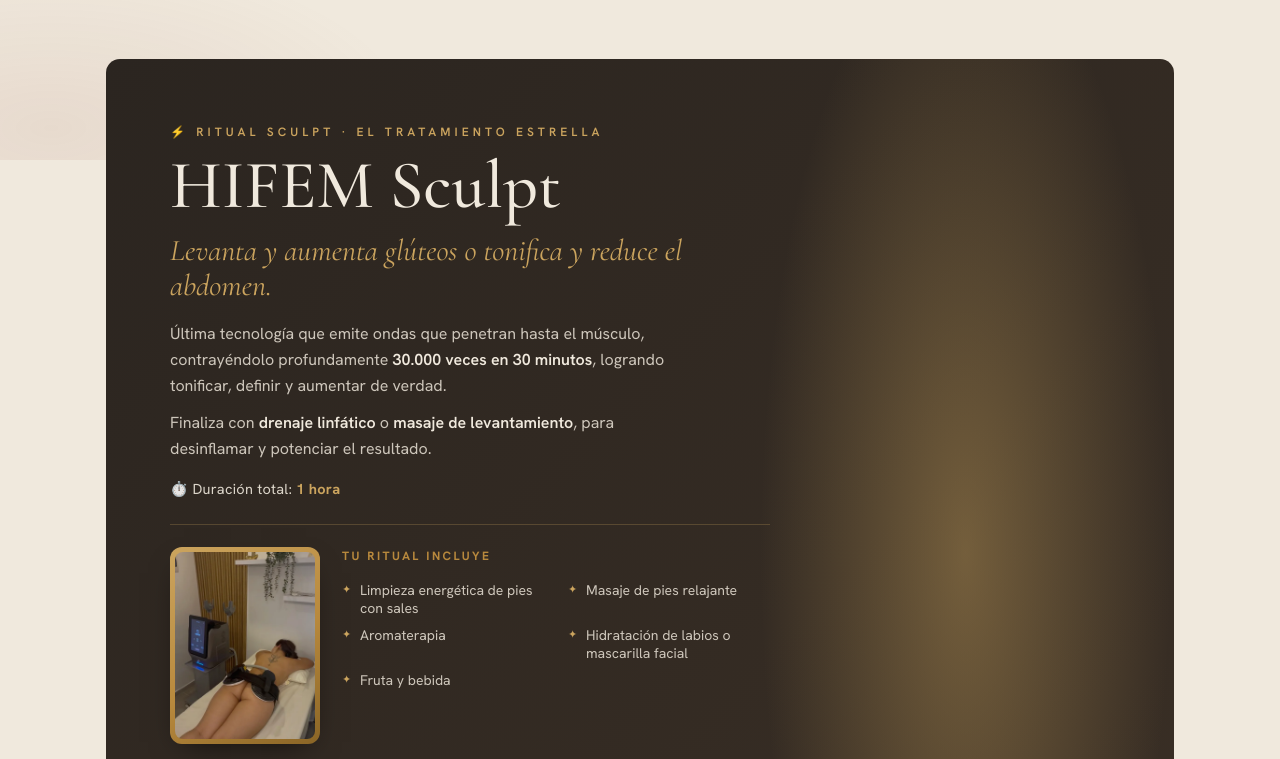
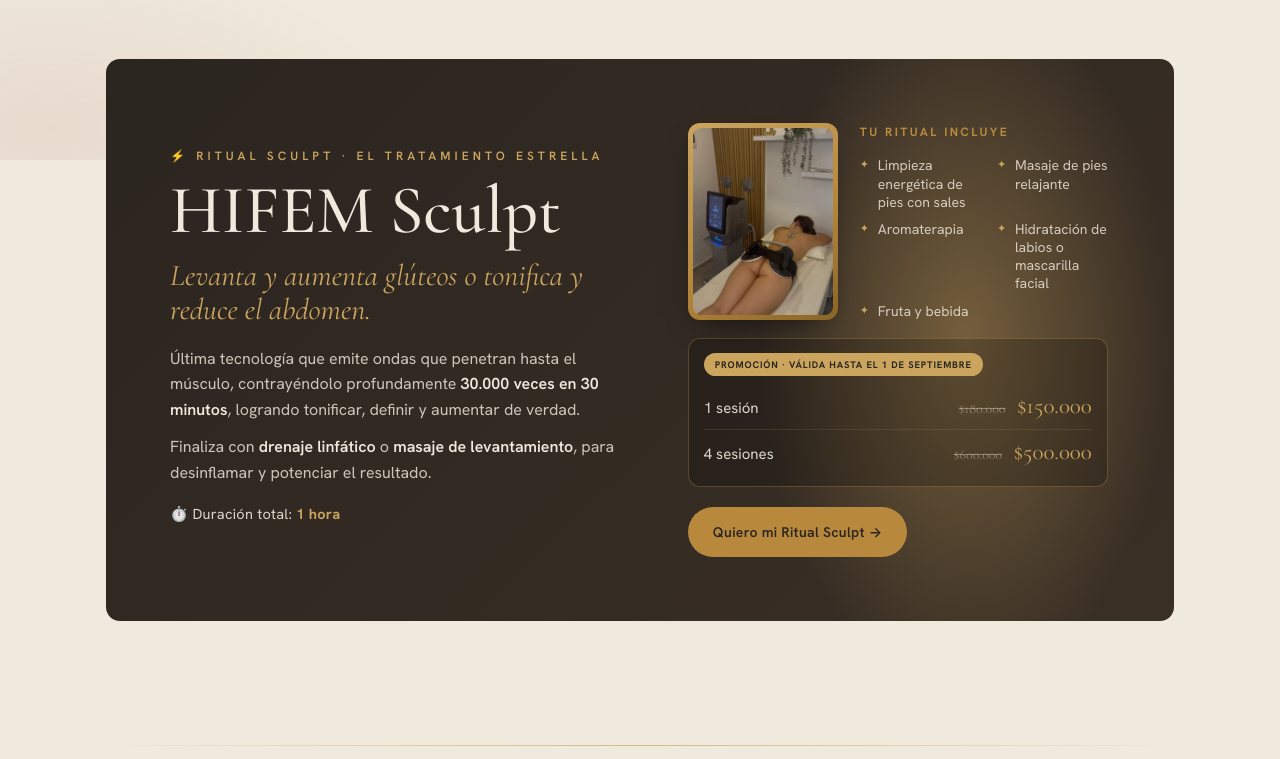
Before and after one commit to spasolessa/solessa, a plain HTML site: page spa/index.html in a window 1280 px wide. Shown: the part 640-1399 px from the top of the page. Drawn offline with nearby package versions, Linux system fonts and the light colour scheme.

Commit message:
Spa: HIFEM en 2 columnas en desktop (arreglar vacío)
Co-Authored-By: Claude Opus 4.8 <noreply@anthropic.com>

```diff
--- a/spa/assets/css/styles.css
+++ b/spa/assets/css/styles.css
@@ -157,7 +157,10 @@ section[id]{scroll-margin-top:clamp(76px,10vw,92px)}
   background:linear-gradient(135deg,var(--tinta),var(--tinta-2));padding:clamp(28px,5vw,64px)}
 .hifem__glow{position:absolute;right:-8%;top:-40%;width:55%;height:180%;pointer-events:none;
   background:radial-gradient(closest-side,rgba(203,164,94,.42),transparent 70%)}
-.hifem__body{position:relative;max-width:600px}
+.hifem__body{position:relative;display:grid;grid-template-columns:1.05fr .95fr;gap:clamp(28px,4vw,58px);align-items:center}
+.hifem__offer{min-width:0}
+@media (min-width:861px){.hifem__offer .hifem__incluye{border-top:0;padding-top:0;margin-top:0}}
+@media (max-width:860px){.hifem__body{grid-template-columns:1fr;max-width:600px}}
 .hifem__title{font-family:var(--display);font-weight:500;font-size:clamp(38px,6vw,68px);line-height:1;margin:10px 0 14px}
 .hifem__lede{color:rgba(240,233,221,.82);max-width:52ch}
 .hifem__points{list-style:none;display:flex;flex-wrap:wrap;gap:14px 30px;margin:22px 0 30px}
--- a/spa/index.html
+++ b/spa/index.html
@@ -114,6 +114,7 @@
       <div class="hifem__card" data-reveal>
         <div class="hifem__glow" aria-hidden="true"></div>
         <div class="hifem__body">
+          <div class="hifem__pitch">
           <p class="eyebrow eyebrow--gold">⚡ Ritual Sculpt · El tratamiento estrella</p>
           <h2 class="hifem__title">HIFEM Sculpt</h2>
           <p class="hifem__promise">Levanta y aumenta glúteos o tonifica y reduce el abdomen.</p>
@@ -122,7 +123,9 @@
             <p>Finaliza con <strong>drenaje linfático</strong> o <strong>masaje de levantamiento</strong>, para desinflamar y potenciar el resultado.</p>
           </div>
           <p class="hifem__meta">⏱️ Duración total: <strong>1 hora</strong></p>
+          </div>
 
+          <div class="hifem__offer">
           <div class="hifem__incluye">
             <figure class="hifem__photo">
               <picture>
@@ -151,6 +154,7 @@
           </div>
 
           <a class="btn btn--gold" data-wa data-msg="Hola, quiero agendar mi Ritual Sculpt (HIFEM). ¿Me cuentas sobre la promoción?" href="#">Quiero mi Ritual Sculpt →</a>
+          </div>
         </div>
       </div>
     </div>
```
